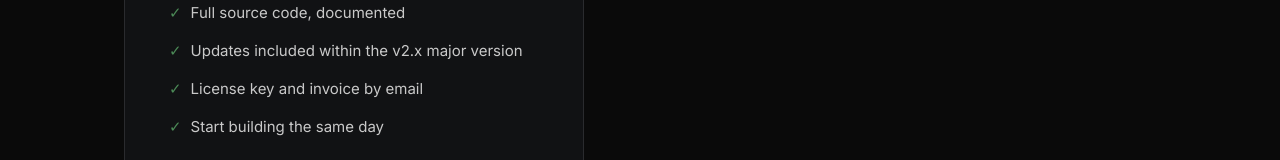
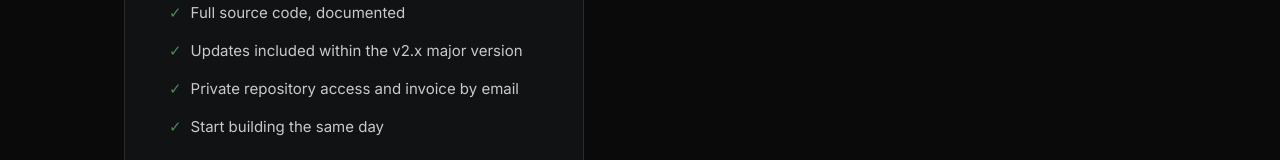
Before and after one commit to CoreDock/coredock.github.io, a React (Vite) app: page / in a window 1280 px wide. Shown: the part 3892-4052 px from the top of the page. Built offline with nearby package versions, Linux system fonts and the light colour scheme.

Commit message:
fix: align pricing delivery copy with Polar

```diff
--- a/src/sections/Pricing.tsx
+++ b/src/sections/Pricing.tsx
@@ -6,7 +6,7 @@ const CHECKOUT_URL =
 const INCLUDED = [
   'Full source code, documented',
   'Updates included within the v2.x major version',
-  'License key and invoice by email',
+  'Private repository access and invoice by email',
   'Start building the same day',
 ]
 
```
